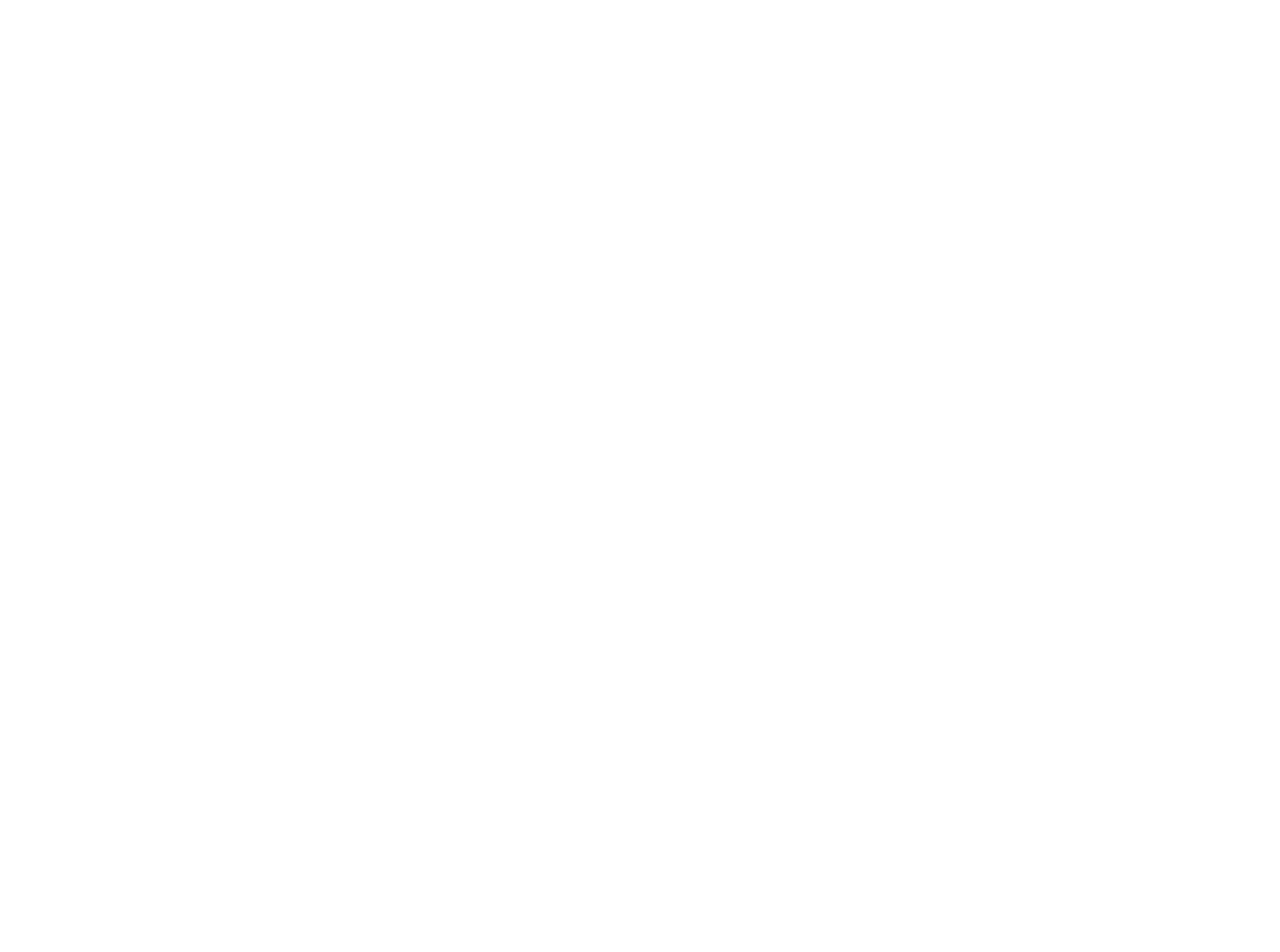
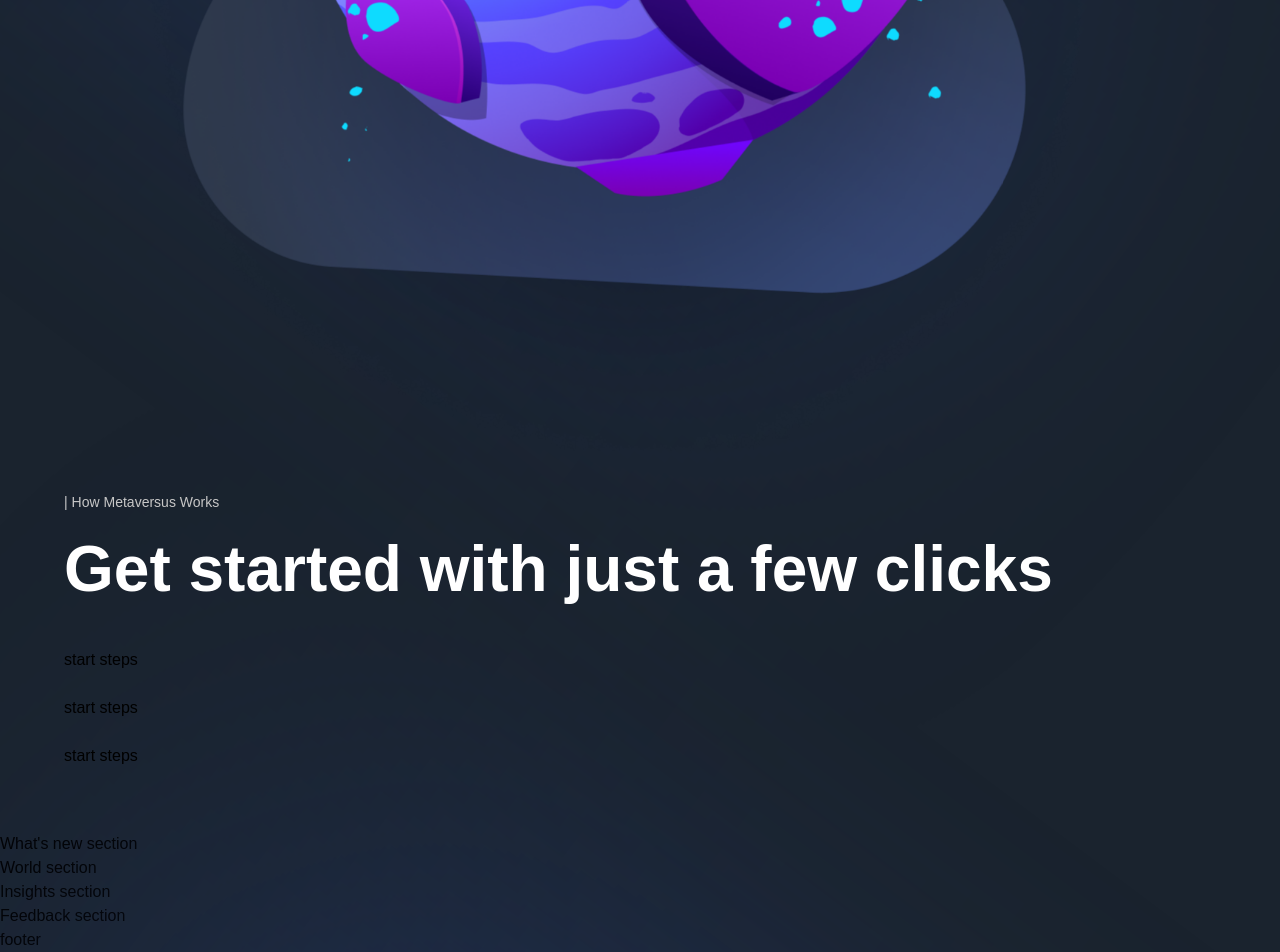
Before and after one commit to Efojensen/Animation_training, a Next.js app: page / in a window 1280 px wide. Shown: the part 3362-4314 px from the top of the page. Before the commit the page ends 2800 px from the top, so only its background shows below. Built offline with nearby package versions, Linux system fonts and the light colour scheme; a web font is replaced by a local one.

Commit message:
Built and animated the GetStarted section

```diff
--- a/components/ExploreCard.jsx
+++ b/components/ExploreCard.jsx
@@ -34,8 +34,7 @@
         <p className="font-normal text-[16px] leading-[20px] text-white uppercase">Enter the metaverse</p>
         <h2 className="mt-[24px] font-semibold sm:text-[32px] text-[24px] text-white">{title}</h2>
       </div>
-    )
-    }
+    )}
   </motion.div>
 );
 
--- a/sections/GetStarted.jsx
+++ b/sections/GetStarted.jsx
@@ -1,8 +1,51 @@
 'use client';
 
+import { motion } from 'framer-motion';
+import styles from '../styles';
+
+import { staggerContainer, fadeIn, planetVariants } from '../utils/motion';
+import { startingFeatures } from '../constants';
+import { StartSteps, TitleText, TypingText } from '../components';
+
 const GetStarted = () => (
-  <section>
-    Get Started Section
+  <section className={`${styles.paddings} relative z-10`}>
+    <motion.div
+      variants={staggerContainer}
+      initial="hidden"
+      whileInView="show"
+      viewport={{ once: false, amount: 0.25 }}
+      className={`${styles.innerWidth} mx-auto-flex lg:flex-row flex-col gap-8`}
+    >
+      <motion.div
+        variants={planetVariants('left')}
+        className={`flex-1 ${styles.flexCenter}`}
+      >
+        <img
+          src="/get-started.png"
+          alt="get started"
+          className="w-[90%] h-[90%] object-contain"
+        />
+      </motion.div>
+      <motion.div
+        variants={fadeIn('left', 'tween', 0.2, 1)}
+        className="flex-[0.75] flex justify-center flex-col"
+      >
+        <TypingText title="| How Metaversus Works" />
+        <TitleText title={<>Get started with just a few clicks</>} />
+
+        <div className="mt-[31px] flex flex-col max-2-[370px] gap-[24px]">
+          {
+            startingFeatures.map((feature, index) => (
+              <StartSteps
+                key={feature}
+                number={index + 1}
+                text={feature}
+              />
+            ))
+          }
+        </div>
+      </motion.div>
+    </motion.div>
   </section>
 );
 
```
